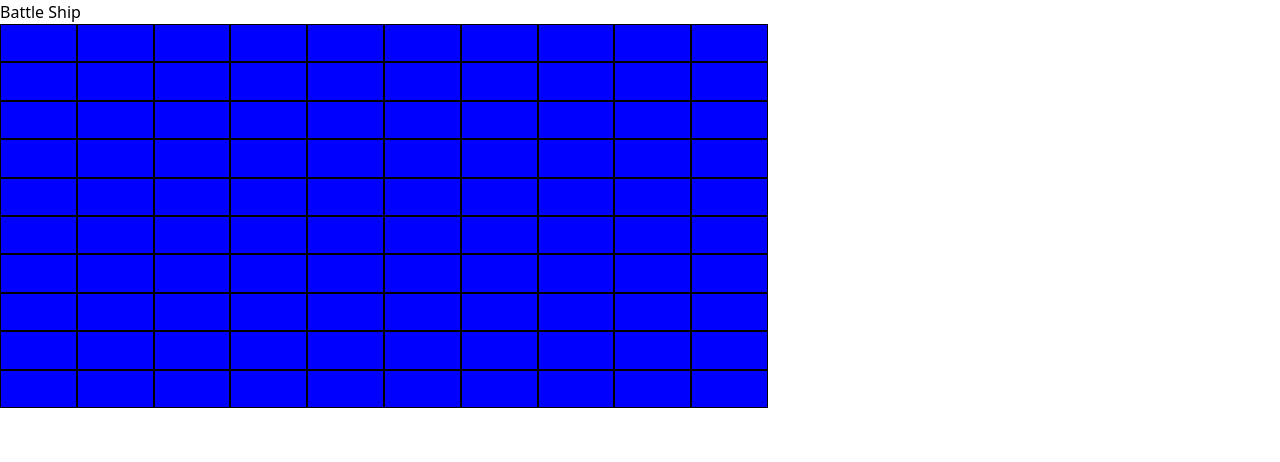
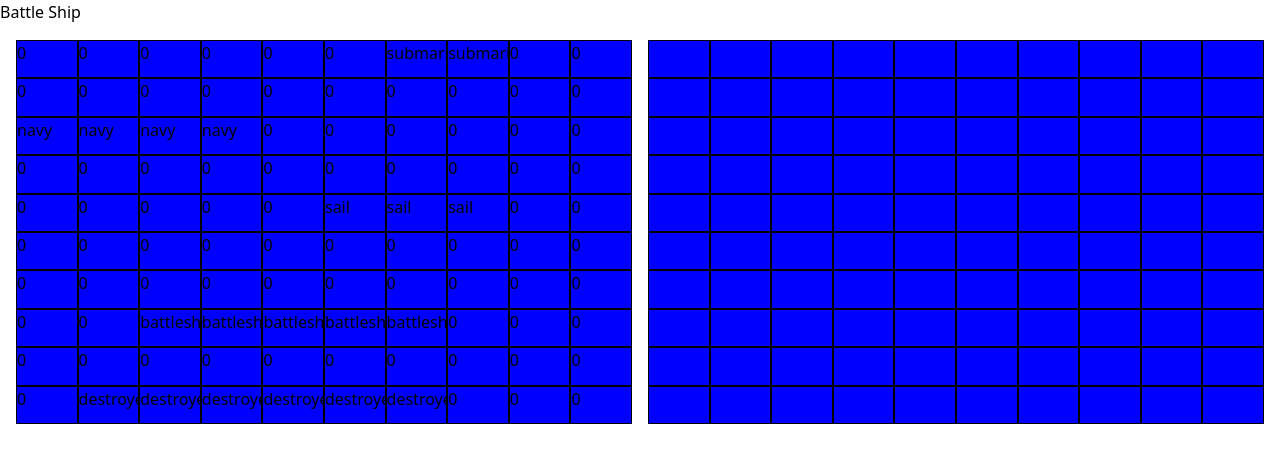
Before and after one commit to gcamaci/battleship, a website built with webpack: page dist/index.html in a window 1280 px wide. Built offline with nearby package versions, Linux system fonts and the light colour scheme.

Commit message:
user board is built in same function as computer board, render computer boards will now also render both boards. Buildboard function will be called after player places ships

```diff
--- a/src/factories/gameLogic.js
+++ b/src/factories/gameLogic.js
@@ -14,28 +14,28 @@ const GameController = (() => {
     computer.gameBoard.placeShip(computer.gameBoard.getShips()[4],'64')
 
     //manually placing user ships
-    user.gameBoard.placeShip(user.gameBoard.getShips()[0],'3')
-    user.gameBoard.placeShip(user.gameBoard.getShips()[1],'41')
-    user.gameBoard.placeShip(user.gameBoard.getShips()[2],'30')
-    user.gameBoard.placeShip(user.gameBoard.getShips()[3],'85')
-    user.gameBoard.placeShip(user.gameBoard.getShips()[4],'74')
+    user.gameBoard.placeShip(user.gameBoard.getShips()[0],'6')
+    user.gameBoard.placeShip(user.gameBoard.getShips()[1],'45')
+    user.gameBoard.placeShip(user.gameBoard.getShips()[2],'20')
+    user.gameBoard.placeShip(user.gameBoard.getShips()[3],'72')
+    user.gameBoard.placeShip(user.gameBoard.getShips()[4],'91')
 
     //user makes move,if hit check win and handle gameController
     const playRound = event => {
         if (gameOver) return
         let cord = event.target.dataset.cord
 
-        //this causing problems
+        //this causing problems, returning an array with ship, even tho there wont always be ship
         //const [userHit, userTarget] = user.attack(cord,computer)
         //[computerHit, computerTarget] = computer.randomAttack(user.gameBoard);
+
+
+        //still returning array for now
         user.attack(cord,computer)
-
+        computer.randomAttack(user.gameBoard)
 
         //console.log(userHit)
 
-        //user hit UI stuff
-        //renderPlayerBoard(userBoard)
-        //renderComputerBoard(userBoard)
 
         renderComputerBoard(computer);
 
@@ -65,7 +65,7 @@ const GameController = (() => {
     }
 
     //creates computer board with playround as click event callback and flattened board for rendering board
-    buildComputerBoard(playRound,computer.getFlatBoard())
+    buildComputerBoard(playRound,computer.getFlatBoard(),user.getFlatBoard())
 
 
     return {
--- a/src/ui/board.js
+++ b/src/ui/board.js
@@ -1,25 +1,37 @@
+//going to build both boards after user initializes ship placement
 
-const buildComputerBoard = (callBack,computerBoard) => {
+const buildComputerBoard = (callBack,computerBoard,userGameboard) => {
     const main_container = document.getElementById('content-container');
+    const userBoard = document.createElement('div')
     const enemyBoard = document.createElement('div');
     enemyBoard.id = 'enemy_board'
-    enemyBoard.classList.add('grid','grid-cols-10','w-3/5','h-96')
+    enemyBoard.classList.add('grid','grid-cols-10','w-3/5','h-96')//enemyboard tw style
+    userBoard.id = 'user_board'
+    userBoard.classList.add('grid','grid-cols-10','w-3/5','h-96')// user board TW
 
 
     for (let i = 0; i < 100; i++) {
-        const targetSpace = document.createElement('div')
-        targetSpace.classList.add('border','border-black','targets')
-        targetSpace.style.backgroundColor = 'blue'
-        targetSpace.dataset.cord = `${i}`
-        enemyBoard.appendChild(targetSpace);
+        const computerTarget = document.createElement('div')
+        computerTarget.classList.add('border','border-black','targets')
+        computerTarget.style.backgroundColor = 'blue'
+        computerTarget.dataset.cord = `${i}`
+        enemyBoard.appendChild(computerTarget);
+        computerTarget.addEventListener('click',callBack);
 
-        targetSpace.addEventListener('click',callBack)
+        const userTarget = document.createElement('div');
+        userTarget.classList.add('border','border-black','user-target');
+        userTarget.style.backgroundColor = 'blue'
+        userTarget.dataset.cord = `${i}`
+        userTarget.innerText = userGameboard[i]
+        userBoard.appendChild(userTarget)
+
+
 
     }
-    main_container.appendChild(enemyBoard);
+    main_container.append(userBoard,enemyBoard);
     setAttrbiutes(computerBoard)
 };
-
+//come back to this, make it render both boards at once
 const renderComputerBoard = (computer) => {
     const targetList = document.querySelectorAll('.targets');
     const flatBoard = computer.getFlatBoard()
@@ -40,7 +52,11 @@ const renderComputerBoard = (computer) => {
     }
 
 }
+const initialUserBoard = () => {
+    const enemyBoard = document.createElement('div');
 
+
+}
 
 
 function setAttrbiutes(gameboard){
```
Also changed, not shown: dist/index.html, dist/main.js.
